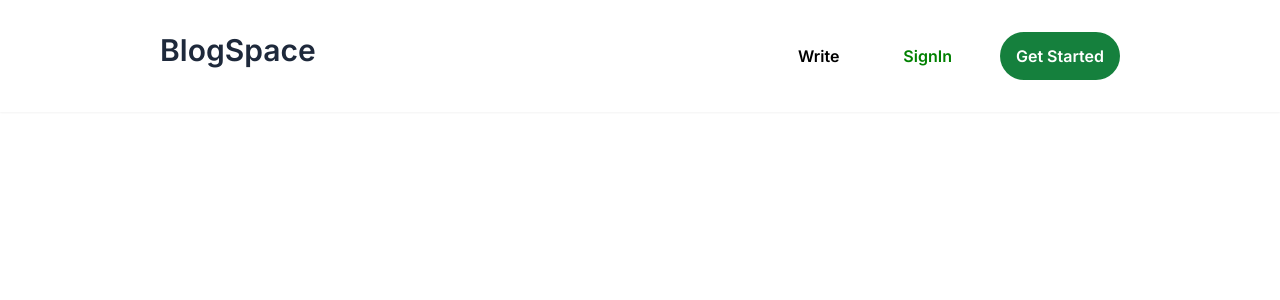
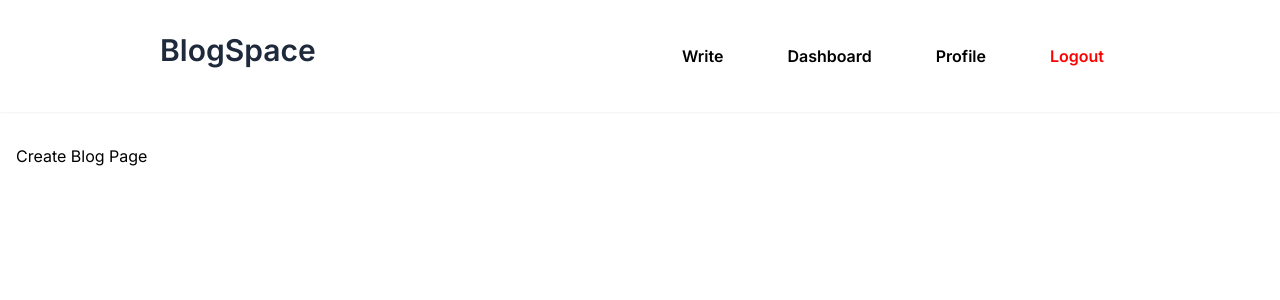
Before and after one commit to PranjalMantri/blog-frontend, a React (Vite) app: page /write in a window 1280 px wide. Shown: the top 300 px of the page. Built offline with nearby package versions, Linux system fonts and the light colour scheme.

Commit message:
feat: setup layout and routing

```diff
--- a/src/App.jsx
+++ b/src/App.jsx
@@ -1,6 +1,16 @@
-import { BlogCard, Header } from "./components";
+import { BrowserRouter as Router, Routes, Route } from "react-router-dom";
+import { BlogCard, Header, Layout } from "./components";
+import {
+  HomePage,
+  CreateBlogPage,
+  ProfilePage,
+  DashboardPage,
+  LoginPage,
+  SignupPage,
+  LandingPage,
+} from "./pages";
 
-export default function App() {
+function App() {
   const user = {
     name: "John Doe",
     avatarImage: "src/assets/blogAuthorAvatar.png",
@@ -15,10 +25,26 @@ export default function App() {
     createdAt: new Date(),
   };
 
+  const isLoggedIn = true;
+
   return (
-    <div>
-      <Header />
-      {/* <BlogCard blog={blog} user={user} /> */}
-    </div>
+    <Router>
+      <Routes>
+        <Route path="/" element={<Layout />}>
+          {isLoggedIn ? (
+            <Route path="" element={<HomePage />}></Route>
+          ) : (
+            <Route path="" element={<LandingPage />}></Route>
+          )}
+          <Route path="write" element={<CreateBlogPage />}></Route>
+          <Route path="profile" element={<ProfilePage />}></Route>
+          <Route path="dashboard" element={<DashboardPage />}></Route>
+          <Route path="login" element={<LoginPage />}></Route>
+          <Route path="signup" element={<SignupPage />}></Route>
+        </Route>
+      </Routes>
+    </Router>
   );
 }
+
+export default App;
--- a/src/components/Header.jsx
+++ b/src/components/Header.jsx
@@ -1,7 +1,7 @@
 import Button from "./Button";
 
 function Header({
-  isLoggedIn = false,
+  isLoggedIn = true,
   onLogout,
   onSignIn,
   onWrite,
--- /dev/null
+++ b/src/components/Layout.jsx
@@ -0,0 +1,15 @@
+import { Outlet } from "react-router-dom";
+import Header from "./Header";
+
+function Layout() {
+  return (
+    <div>
+      <Header />
+      <div className="mt-8 px-4">
+        <Outlet />
+      </div>
+    </div>
+  );
+}
+
+export default Layout;
--- a/src/components/index.js
+++ b/src/components/index.js
@@ -2,5 +2,6 @@ import Header from "./Header";
 import BlogCard from "./BlogCard";
 import Tag from "./Tag";
 import Button from "./Button";
+import Layout from "./Layout";
 
-export { Header, BlogCard, Tag, Button };
+export { Header, BlogCard, Tag, Button, Layout };
--- /dev/null
+++ b/src/pages/CreateBlogPage.jsx
@@ -0,0 +1,5 @@
+function CreateBlogPage() {
+  return <div>Create Blog Page</div>;
+}
+
+export default CreateBlogPage;
--- /dev/null
+++ b/src/pages/DashboardPage.jsx
@@ -0,0 +1,5 @@
+function DashboardPage() {
+  return <div>Dashboard</div>;
+}
+
+export default DashboardPage;
--- /dev/null
+++ b/src/pages/HomePage.jsx
@@ -0,0 +1,5 @@
+function HomePage() {
+  return <div>Home Page</div>;
+}
+
+export default HomePage;
--- /dev/null
+++ b/src/pages/LandingPage.jsx
@@ -0,0 +1,5 @@
+function LandingPage() {
+  return <div>Landing Page</div>;
+}
+
+export default LandingPage;
--- /dev/null
+++ b/src/pages/LoginPage.jsx
@@ -0,0 +1,5 @@
+function LoginPage() {
+  return <div>Login page</div>;
+}
+
+export default LoginPage;
--- /dev/null
+++ b/src/pages/ProfilePage.jsx
@@ -0,0 +1,5 @@
+function ProfilePage() {
+  return <div>Profile Page</div>;
+}
+
+export default ProfilePage;
--- /dev/null
+++ b/src/pages/SignupPage.jsx
@@ -0,0 +1,5 @@
+function SignupPage() {
+  return <div>Signup Page</div>;
+}
+
+export default SignupPage;
--- /dev/null
+++ b/src/pages/index.js
@@ -0,0 +1,17 @@
+import CreateBlogPage from "./CreateBlogPage";
+import DashboardPage from "./DashboardPage";
+import HomePage from "./HomePage";
+import LandingPage from "./LandingPage";
+import LoginPage from "./LoginPage";
+import ProfilePage from "./ProfilePage";
+import SignupPage from "./SignupPage";
+
+export {
+  CreateBlogPage,
+  DashboardPage,
+  HomePage,
+  LandingPage,
+  LoginPage,
+  ProfilePage,
+  SignupPage,
+};
```
